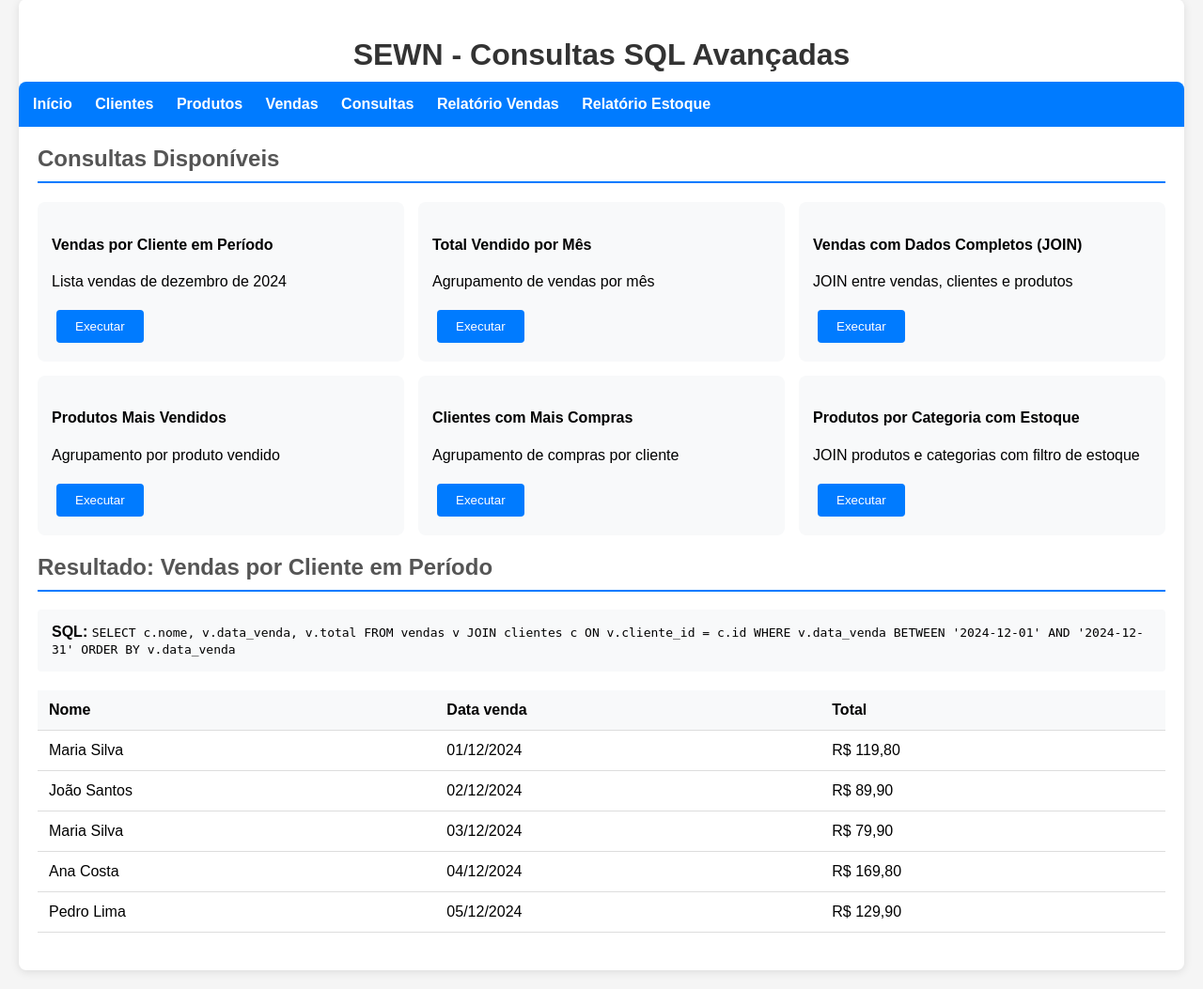
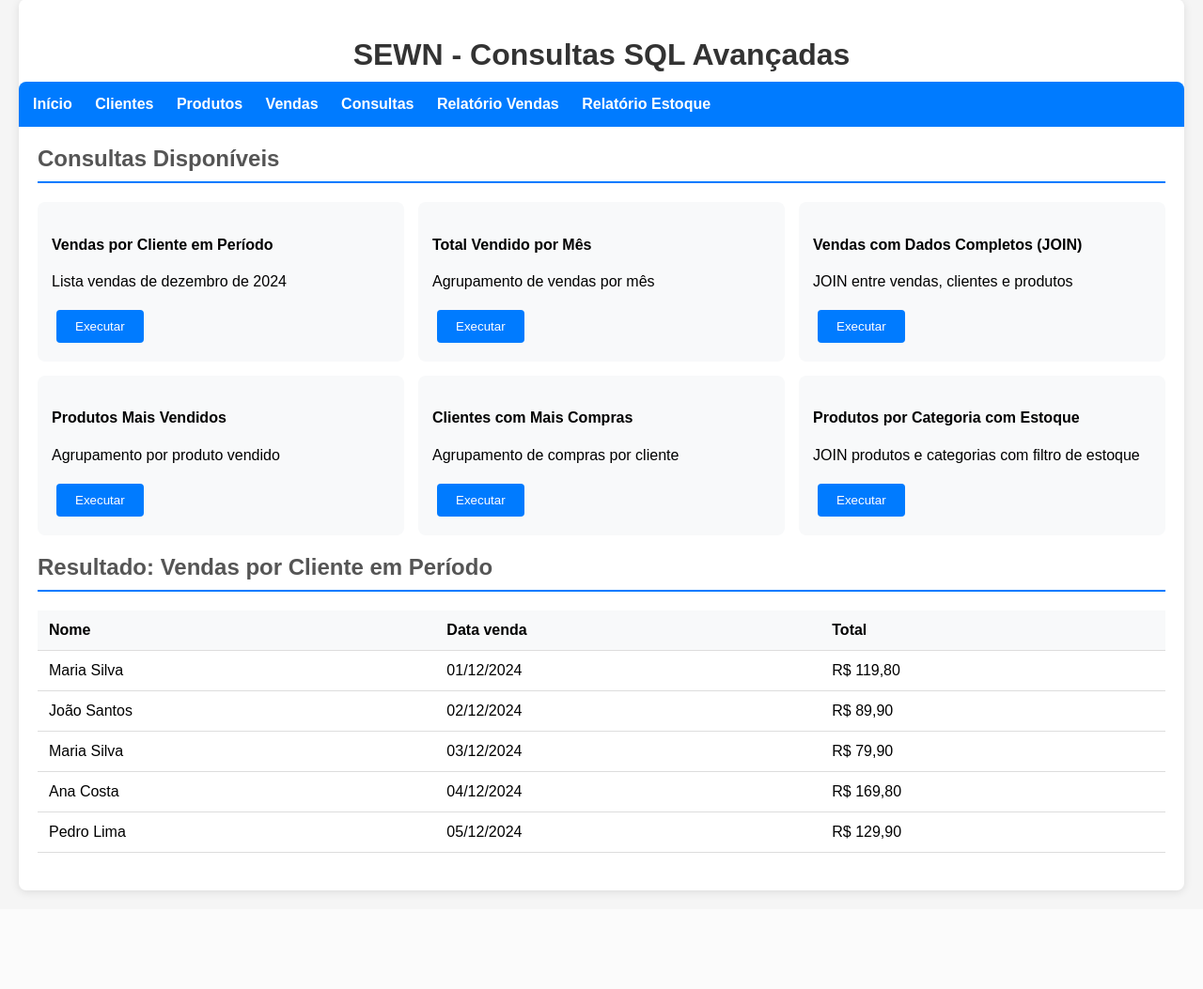
Before and after one commit to nick19y/SEWN, a PHP site: page /pages/consultas.php?consulta=1 in a window 1280 px wide. Shown: the part 21-1074 px from the top of the page at 94% size. After the commit the page ends 974 px from the top, so only its background shows below. Run offline with PHP 8.4, Linux system fonts and the light colour scheme; data comes from the database, SQL or seed files in the repository.

Commit message:
Update consultas.php

```diff
--- a/pages/consultas.php
+++ b/pages/consultas.php
@@ -76,9 +76,6 @@ if (isset($_GET['consulta']) && isset($consultas[$_GET['consulta']])) {
 
         <?php if (isset($consulta_selecionada)): ?>
             <h2>Resultado: <?= $consulta_selecionada['titulo'] ?></h2>
-            <div style="background: #f8f9fa; padding: 15px; margin: 10px 0; border-radius: 4px;">
-                <strong>SQL:</strong> <code><?= $consulta_selecionada['sql'] ?></code>
-            </div>
 
             <?php if (!empty($resultados)): ?>
                 <table>
```
